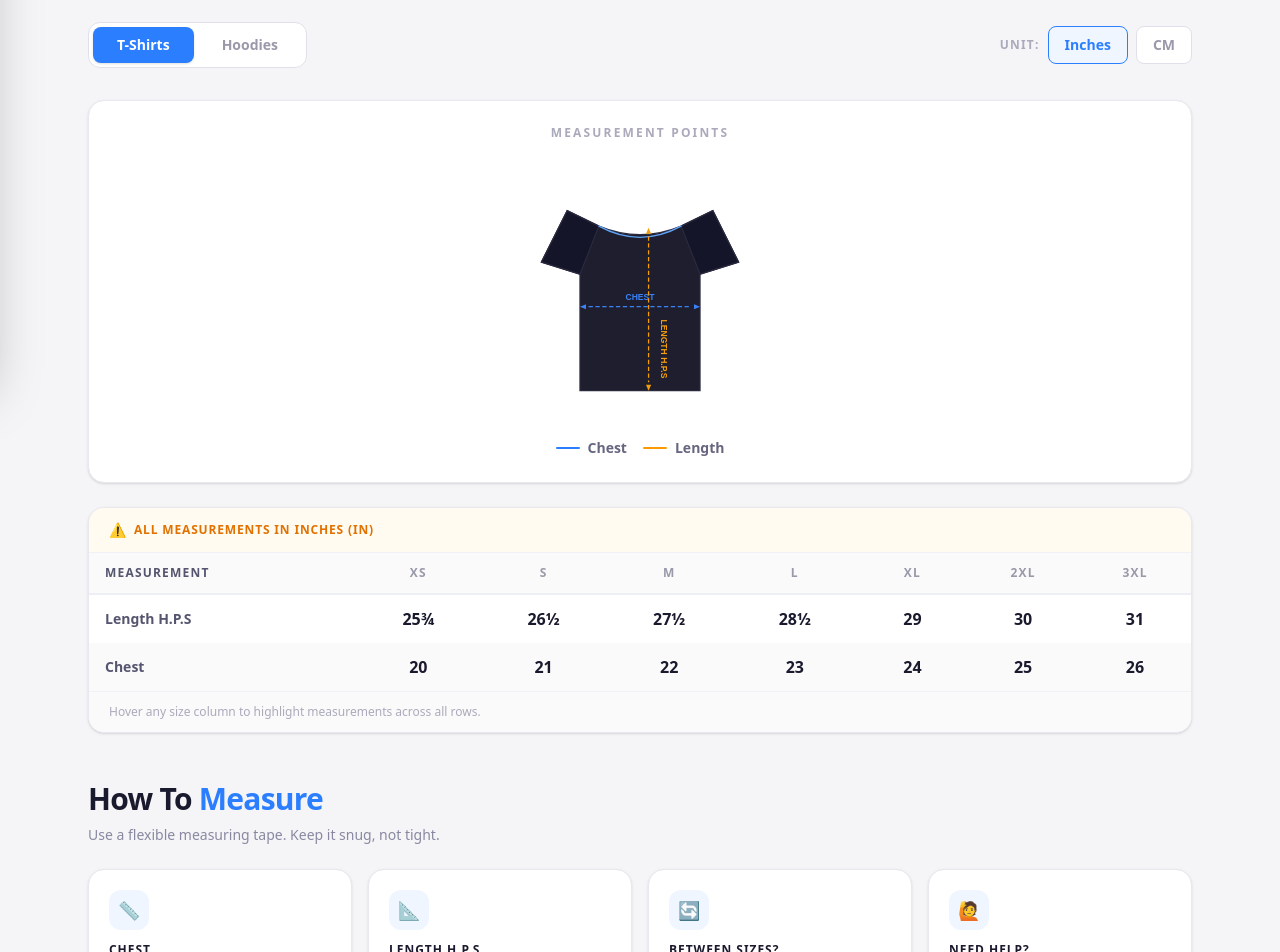
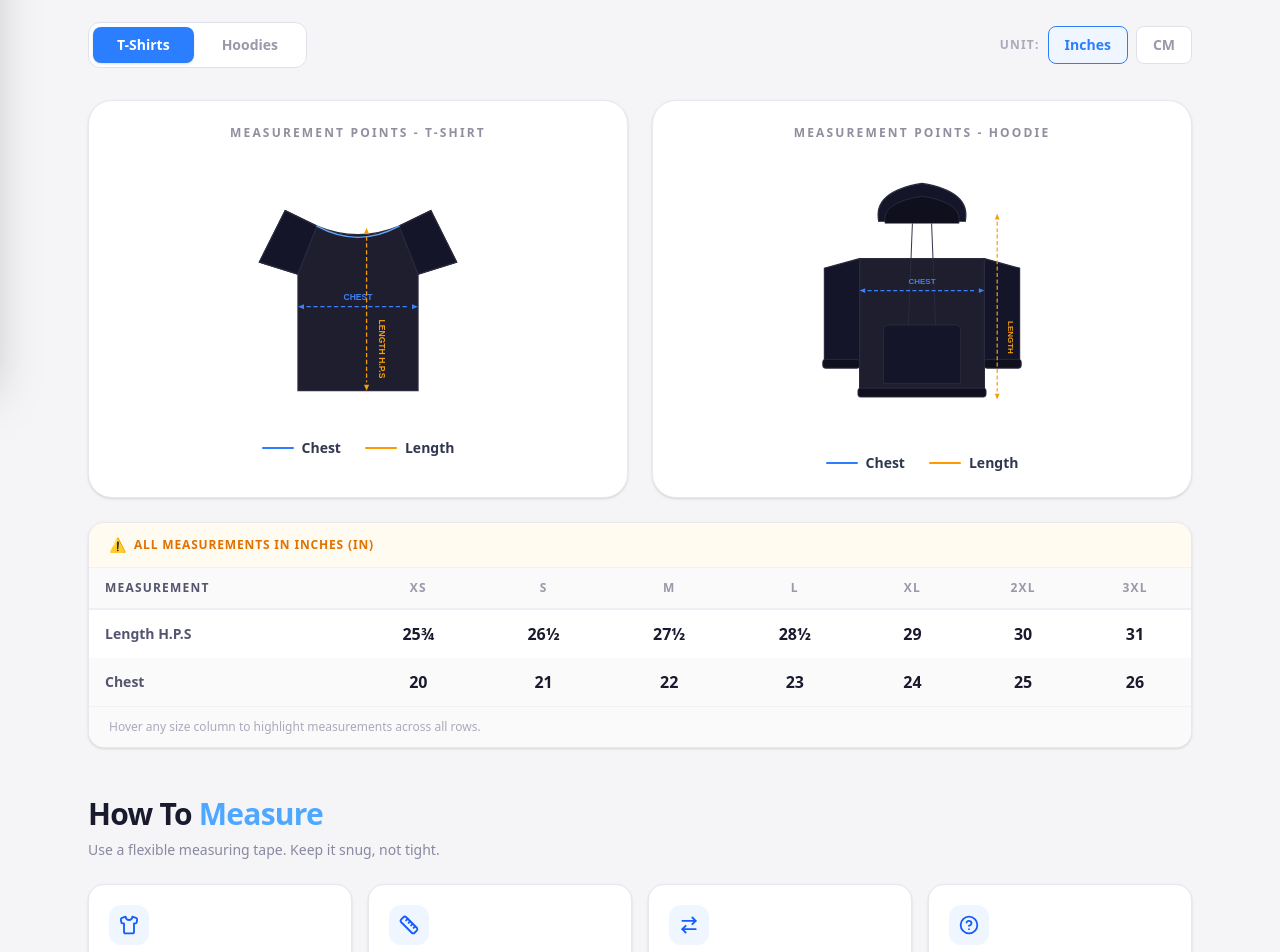
Before and after one commit to ashpavi/WAWO-Clothing, a React (Vite) app: page /sizeGuide in a window 1280 px wide. Shown: the part 420-1372 px from the top of the page. Built offline with nearby package versions, Linux system fonts and the light colour scheme; no server answers; the database is empty.

Commit message:
update hero accent text colors to new blue palette switch contact cards to white backgrounds and blue submit button replace emoji icons with vector icons in Size Guide tips redesign Size Guide measurement section to show both T-shirt and Hoodie cards

```diff
--- a/src/pages/public/AboutUs.jsx
+++ b/src/pages/public/AboutUs.jsx
@@ -400,7 +400,7 @@ export default function AboutUs() {
           </span>
 
           <h1 className="text-4xl sm:text-5xl font-bold leading-tight">
-            Shopping <span className="text-[#7b6bee]">Reimagined</span>
+            Shopping <span className="text-[#4FA8FF]">Reimagined</span>
           </h1>
 
           <p className="mt-6 text-gray-300 text-base sm:text-lg">
--- a/src/pages/public/ContactUs.jsx
+++ b/src/pages/public/ContactUs.jsx
@@ -28,7 +28,7 @@ const contactMethods = [
     title: "Email Us",
     desc: "We'll respond within 24 hours",
     value: "wavoclothinglk@gmail.com",
-    bg: "bg-[#EDE8FF]",
+    bg: "bg-white",
     border: "border-[#DCD2FF]",
     iconBg: "bg-[#CFC1FF]",
     color: "#7E6FE3",
@@ -39,7 +39,7 @@ const contactMethods = [
     title: "Call Us",
     desc: "Mon-Sat, 9am to 6pm LKT",
     value: "+94 76 535 8085",
-    bg: "bg-[#E6EEFF]",
+    bg: "bg-white",
     border: "border-[#CFDBFF]",
     iconBg: "bg-[#BDD0FF]",
     color: "#4D77DB",
@@ -50,7 +50,7 @@ const contactMethods = [
     title: "Visit Us",
     desc: "Serving customers online",
     value: "Available online, Sri Lanka.",
-    bg: "bg-[#F0ECFF]",
+    bg: "bg-white",
     border: "border-[#E0D8FF]",
     iconBg: "bg-[#D8CBFF]",
     color: "#8A73E6",
@@ -255,7 +255,7 @@ export default function ContactUs() {
                 <button
                   type="submit"
                   disabled={submitting}
-                  className="w-full bg-[#7E6FE3] text-white py-3 rounded-lg hover:bg-[#6A53CC] transition"
+                  className="w-full bg-[#3B82F6] text-white py-3 rounded-lg hover:bg-[#2563EB] transition"
                 >
                   {submitting ? "Sending..." : "Send Message →"}
                 </button>
--- a/src/pages/public/SizeGuide.jsx
+++ b/src/pages/public/SizeGuide.jsx
@@ -1,4 +1,5 @@
 import { useMemo, useState } from "react";
+import { ArrowRightLeft, Ruler, Shirt, CircleHelp } from "lucide-react";
 import AboutHeroArtwork from "../../components/store/AboutHeroArtwork";
 
 const tshirtData = {
@@ -110,7 +111,7 @@ export default function SizeGuide() {
           <span className="inline-flex items-center gap-2 rounded-full border border-blue-400/35 bg-blue-500/15 px-4 py-1 text-xs font-bold uppercase tracking-[0.18em] text-blue-200">
             Find Your Perfect Fit
           </span>
-          <h1 className="mt-4 text-4xl font-extrabold leading-tight tracking-tight text-white md:text-6xl">
+          <h1 className="mt-4 text-4xl font-bold leading-tight text-white md:text-6xl">
             Size <span className="text-blue-400">Guide</span>
           </h1>
           <p className="mt-3 max-w-xl text-sm leading-7 text-[#8888aa] md:text-base">
@@ -173,13 +174,24 @@ export default function SizeGuide() {
           </div>
         </div>
 
-        <div className="grid items-start gap-6 md:grid-cols-[minmax(240px,300px),1fr]">
-          <div className="rounded-2xl border border-[#e8e8ee] bg-white p-6 text-center shadow-sm">
-            <p className="mb-5 text-xs font-bold uppercase tracking-[0.18em] text-[#aaaabc]">Measurement Points</p>
-            <div className="flex justify-center">{activeTab === "tshirt" ? <TShirtSVG /> : <HoodieSVG />}</div>
-            <div className="mt-5 flex flex-wrap justify-center gap-4 text-sm font-semibold text-[#666680]">
-              <div className="flex items-center gap-2"><span className="h-0.5 w-6 rounded bg-blue-500" />Chest</div>
-              <div className="flex items-center gap-2"><span className="h-0.5 w-6 rounded bg-amber-500" />Length</div>
+        <div className="space-y-6">
+          <div className="grid gap-6 md:grid-cols-2">
+            <div className="rounded-3xl border border-[#e8e8ee] bg-white p-6 text-center shadow-sm">
+              <p className="mb-5 text-xs font-bold uppercase tracking-[0.18em] text-[#8f8f9f]">Measurement Points - T-Shirt</p>
+              <div className="flex justify-center"><TShirtSVG /></div>
+              <div className="mt-5 flex flex-wrap justify-center gap-6 text-sm font-semibold text-[#2f3850]">
+                <div className="flex items-center gap-2"><span className="h-0.5 w-8 rounded bg-blue-500" />Chest</div>
+                <div className="flex items-center gap-2"><span className="h-0.5 w-8 rounded bg-amber-500" />Length</div>
+              </div>
+            </div>
+
+            <div className="rounded-3xl border border-[#e8e8ee] bg-white p-6 text-center shadow-sm">
+              <p className="mb-5 text-xs font-bold uppercase tracking-[0.18em] text-[#8f8f9f]">Measurement Points - Hoodie</p>
+              <div className="flex justify-center"><HoodieSVG /></div>
+              <div className="mt-5 flex flex-wrap justify-center gap-6 text-sm font-semibold text-[#2f3850]">
+                <div className="flex items-center gap-2"><span className="h-0.5 w-8 rounded bg-blue-500" />Chest</div>
+                <div className="flex items-center gap-2"><span className="h-0.5 w-8 rounded bg-amber-500" />Length</div>
+              </div>
             </div>
           </div>
 
@@ -239,34 +251,36 @@ export default function SizeGuide() {
         </div>
 
         <div className="mt-12">
-          <h2 className="text-3xl font-extrabold tracking-tight text-[#1a1a2e]">How To <span className="text-blue-500">Measure</span></h2>
+          <h2 className="text-3xl font-extrabold tracking-tight text-[#1a1a2e]">How To <span className="text-[#4FA8FF]">Measure</span></h2>
           <p className="mt-2 text-sm text-[#8888a0]">Use a flexible measuring tape. Keep it snug, not tight.</p>
 
           <div className="mt-6 grid gap-4 sm:grid-cols-2 lg:grid-cols-4">
             {[
               {
-                icon: "📏",
+                icon: Shirt,
                 title: "Chest",
                 desc: "Wrap the tape around the fullest part of your chest, just under your arms. Keep it level all around.",
               },
               {
-                icon: "📐",
+                icon: Ruler,
                 title: "Length H.P.S",
                 desc: "Measure from the highest point of your shoulder straight down to the bottom hem.",
               },
               {
-                icon: "🔄",
+                icon: ArrowRightLeft,
                 title: "Between Sizes?",
                 desc: "Choose one size up for relaxed fit. Size down only for a tighter fit.",
               },
               {
-                icon: "🙋",
+                icon: CircleHelp,
                 title: "Need Help?",
                 desc: "DM us on Instagram @wavoclothing.store and we will help pick your best fit.",
               },
             ].map((tip) => (
               <article key={tip.title} className="rounded-2xl border border-[#e8e8ee] bg-white p-5 shadow-sm transition hover:border-blue-500/40 hover:shadow">
-                <div className="mb-3 flex h-10 w-10 items-center justify-center rounded-xl bg-blue-50 text-lg">{tip.icon}</div>
+                <div className="mb-3 flex h-10 w-10 items-center justify-center rounded-xl bg-blue-50 text-blue-600">
+                  <tip.icon size={20} strokeWidth={2.2} />
+                </div>
                 <h3 className="text-xs font-bold uppercase tracking-[0.08em] text-[#1a1a2e]">{tip.title}</h3>
                 <p className="mt-2 text-sm leading-6 text-[#8888a0]">{tip.desc}</p>
               </article>
```
